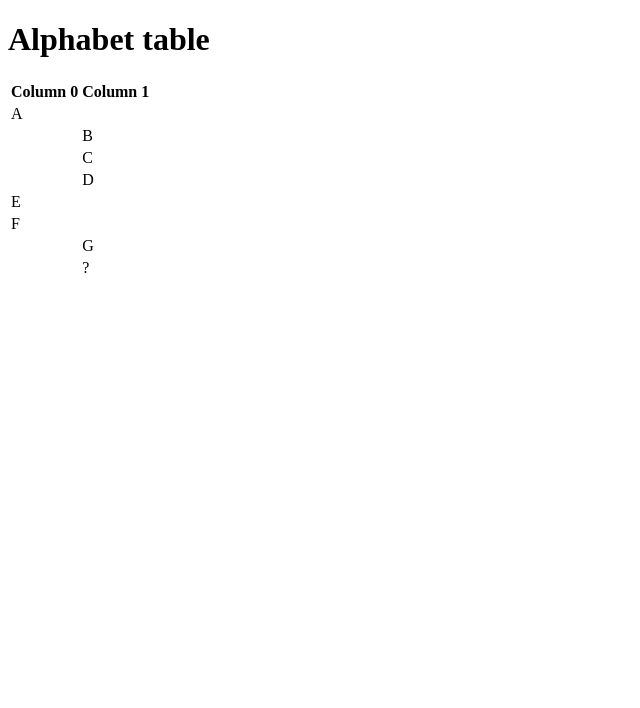
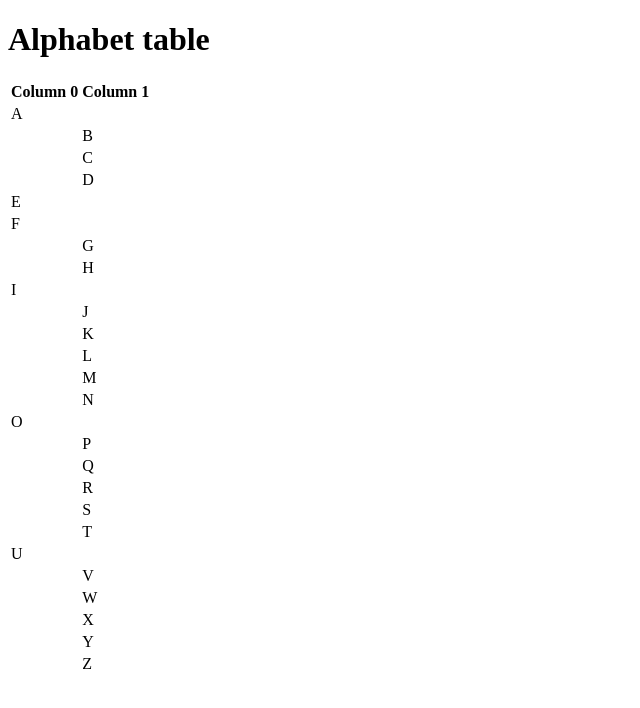
Before and after one commit to comp426-2022-spring/a00-rceglie, a website: page index.html in a window 1280 px wide. Shown: the whole page, without its empty margins (0-640 px from the left). Drawn offline with Linux system fonts and the light colour scheme.

Commit message:
added index.html

```diff
--- a/index.html
+++ b/index.html
@@ -37,8 +37,61 @@
                         <td></td><td>G</td>
                     </tr>
                     <tr>
-                        <td></td><td>?</td>
+                        <td></td><td>H</td>
                     </tr>
+                    <tr>
+                        <td>I</td><td></td>
+                    </tr>
+                    <tr>
+                        <td></td><td>J</td>
+                    </tr>
+                    <tr>
+                        <td></td><td>K</td>
+                    </tr>
+                    <tr>
+                        <td></td><td>L</td>
+                    </tr>
+                    <tr>
+                        <td></td><td>M</td>
+                    </tr>
+                    <tr>
+                        <td></td><td>N</td>
+                    </tr>
+                    <tr>
+                        <td>O</td><td></td>
+                    </tr>
+                    <tr>
+                        <td></td><td>P</td>
+                    </tr>
+                    <tr>
+                        <td></td><td>Q</td>
+                    </tr>
+                    <tr>
+                        <td></td><td>R</td>
+                    </tr>
+                    <tr>
+                        <td></td><td>S</td>
+                    </tr>
+                    <tr>
+                        <td></td><td>T</td>
+                    </tr>
+                    <tr>
+                        <td>U</td><td></td>
+                    </tr>
+                    <tr>
+                        <td></td><td>V</td>
+                    </tr>
+                    <tr>
+                        <td></td><td>W</td>
+                    </tr>
+                    <tr>
+                        <td></td><td>X</td>
+                    </tr>
+                    <tr>
+                        <td></td><td>Y</td>
+                    </tr>
+                    <tr>
+                        <td></td><td>Z</td>
                 </tbody>
             </table>
         </div>
--- a/package.json
+++ b/package.json
@@ -15,5 +15,8 @@
   "bugs": {
     "url": "https://github.com/comp426-2022-spring/a00-rceglie/issues"
   },
-  "homepage": "https://github.com/comp426-2022-spring/a00-rceglie#readme"
+  "homepage": "https://github.com/comp426-2022-spring/a00-rceglie#readme",
+  "dependencies": {
+    "browser-sync": "^2.27.7"
+  }
 }
```
Also changed, not shown: 1 other file.
